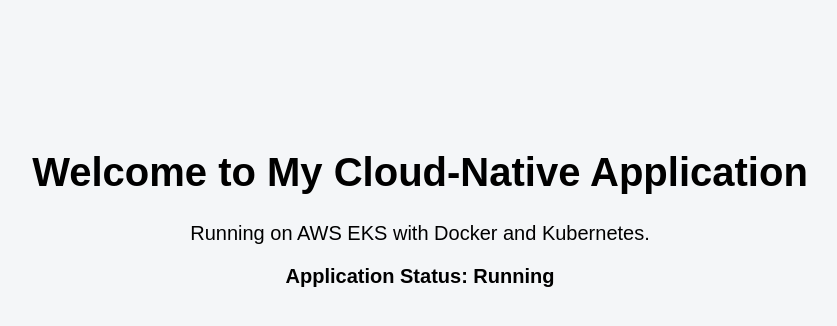
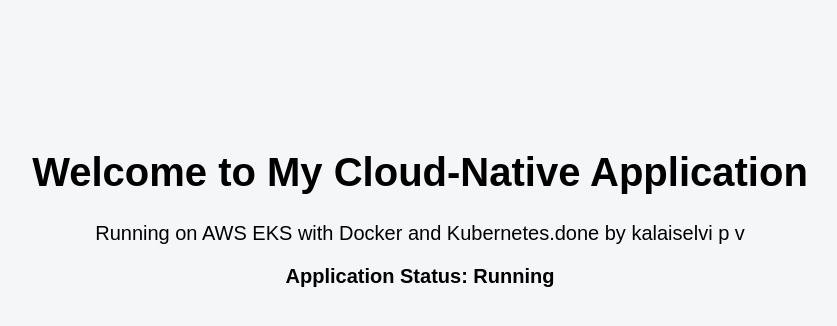
Before and after one commit to kalaiselvi290404/eks-devops-project, a plain HTML site: page app/index.html in a window 1280 px wide. Shown: the whole page, without its empty margins (220-1057 px from the left). Drawn offline with Linux system fonts and the light colour scheme.

Commit message:
Update application through CI/CD

```diff
--- a/app/index.html
+++ b/app/index.html
@@ -9,7 +9,7 @@
     <div class="container">
         <h1>Welcome to My Cloud-Native Application</h1>
 
-        <p>Running on AWS EKS with Docker and Kubernetes.</p>
+        <p>Running on AWS EKS with Docker and Kubernetes.done by kalaiselvi p v</p>
 
         <p class="status">Application Status: Running</p>
     </div>
```
